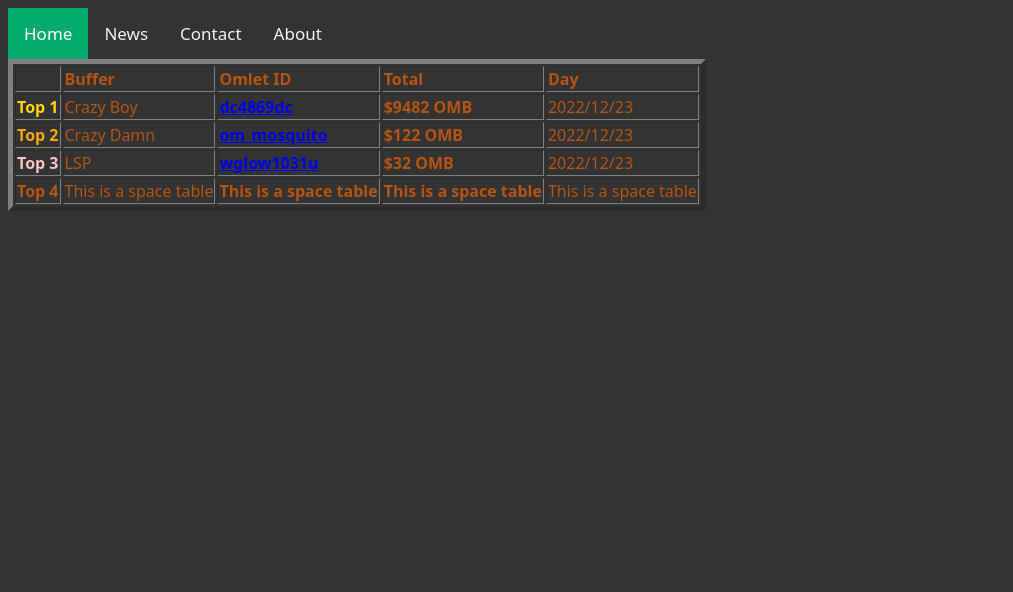
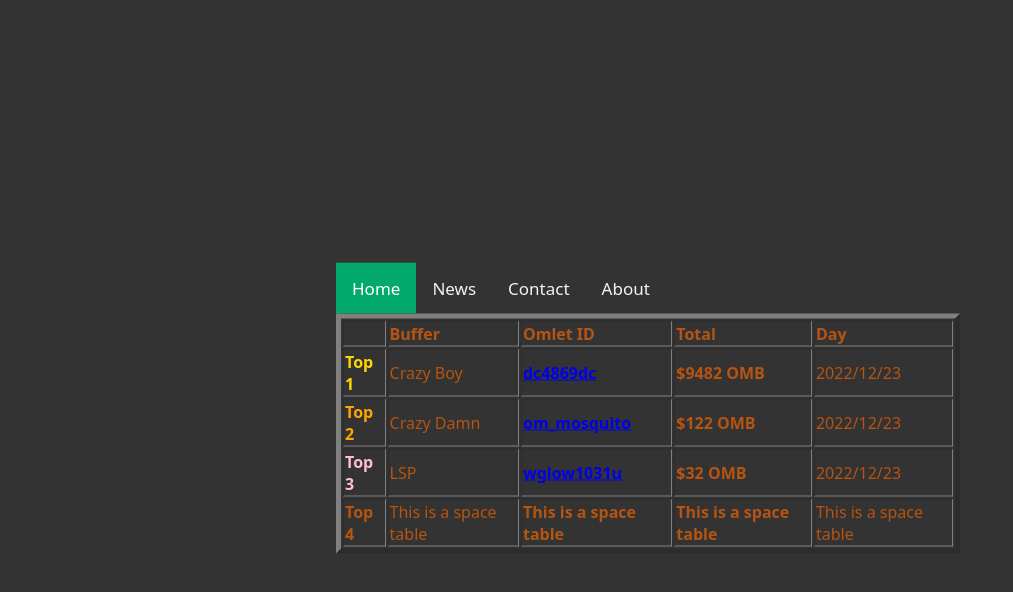
Before and after one commit to JeremyZun/miki, a Flask app: page /test in a window 1280 px wide. Shown: the top 592 px of the page, without its empty margins (0-1013 px from the left). Run offline with Flask 2, Linux system fonts and the light colour scheme.

Commit message:
Update test1.css

```diff
--- a/static/css/test1.css
+++ b/static/css/test1.css
@@ -2,6 +2,10 @@
 body {
     font-family: system-ui, -apple-system, BlinkMacSystemFont, 'Segoe UI', Roboto, Oxygen, Ubuntu, Cantarell, 'Open Sans', 'Helvetica Neue', sans-serif;
     background-color:#333;
+    position: fixed;
+    top: 50%;
+    left: 50%;
+    transform: translate(-50%, -50%);
 }
 .topnav {
     background-color: #333;
```
